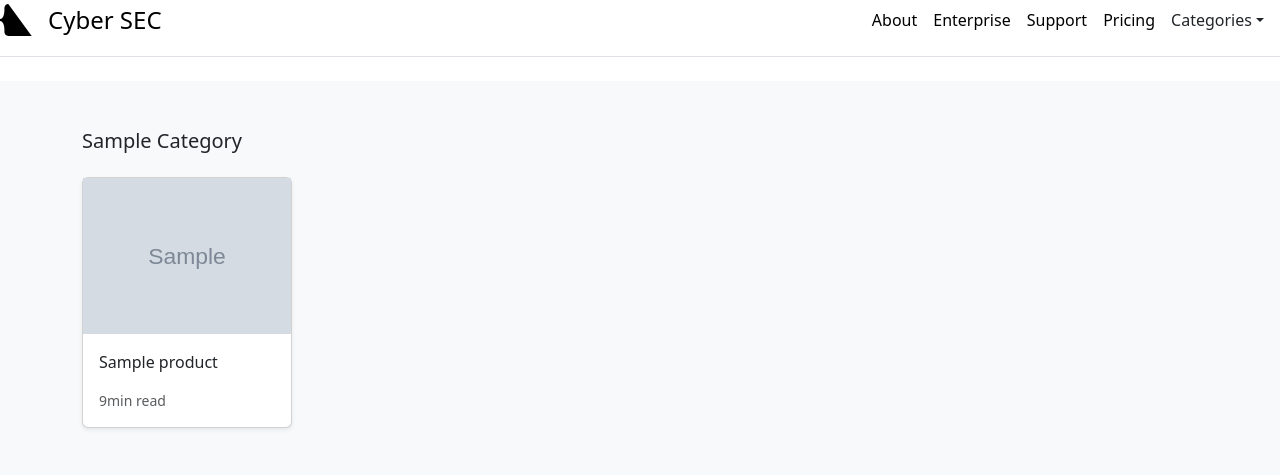
After one commit to Fananad/shop_django, a Django app: a page that uses templates/store/base.html in a window 1280 px wide. The commit adds this page. Shown: the top 475 px of the page. Run offline with Django 4.2, Linux system fonts and the light colour scheme; tables that the repository leaves empty hold one stand-in row (values such as "Sample post"); grey boxes marked "Sample" are stand-in pictures.

Commit message:
add category list

```diff
--- a/store/urls.py
+++ b/store/urls.py
@@ -7,5 +7,5 @@ urlpatterns = [
     path('', views.all_products, name='all_products'),
     path('about', views.about, name='about'),
     path('item/<slug:slug>', views.product_detail, name='product_detail'),
-
+    path('shop/<slug:category_slug>/', views.category_list, name='category_list'),
 ]
--- a/store/views.py
+++ b/store/views.py
@@ -19,3 +19,9 @@ def about(request):
 def product_detail(request, slug):
     product = get_object_or_404(Product, slug=slug, in_stock=True)
     return render(request, 'store/products/detail.html', {'product': product})
+
+
+def category_list(request, category_slug=None):
+    category = get_object_or_404(Category, slug=category_slug)
+    products = Product.objects.filter(category=category)
+    return render(request, 'store/products/category.html', {'category': category, 'products': products})
--- a/templates/store/base.html
+++ b/templates/store/base.html
@@ -28,7 +28,7 @@
               <a class="nav-link dropdown-toggle" href="#" id="navbarDropdown" role="button" data-bs-toggle="dropdown" aria-expanded="false">Categories</a>
               <ul class="dropdown-menu" aria-labelledby="navbarDropdown">
                   {% for category in categories %}
-                      <li><a class="dropdown-item" href="#">{{ category.name }}</a></li>
+                      <li><a class="dropdown-item" href="{{ category.get_absolute_url }}">{{ category.name|title }}</a></li>
                   {% endfor %}
               </ul>
           </div>
--- /dev/null
+++ b/templates/store/products/category.html
@@ -0,0 +1,42 @@
+{% extends "../base.html" %}
+{% load static %}
+{% block title %}
+{% if category %}{{ category.name }}{% else %}Products{% endif %}
+{% endblock %}
+{% block content %}
+
+
+<main>
+  <div class="album py-5 bg-light">
+    <div class="container">
+
+      <div class="pb-3 h5">{{category.name|title}}</div>
+      <div class="row row-cols-1 row-cols-sm-2 row-cols-md-5 g-3">
+
+        {% for product in products %}
+
+        <div class="col">
+          <div class="card shadow-sm">
+          <img class="img-fluid" alt="Responsive image" src="{{ product.image.url }}">
+
+            <div class="card-body">
+              <p class="card-text">
+                <a class="text-dark text-decoration-none" href="{{ product.get_absolute_url }}">{{ product.title }}</a>
+              </p>
+              <div class="d-flex justify-content-between align-items-center">
+                <small class="text-muted">9min read</small>
+              </div>
+            </div>
+          </div>
+        </div>
+
+        {% endfor %}
+
+      </div>
+    </div>
+  </div>
+
+
+</main>
+
+{% endblock %}
```
